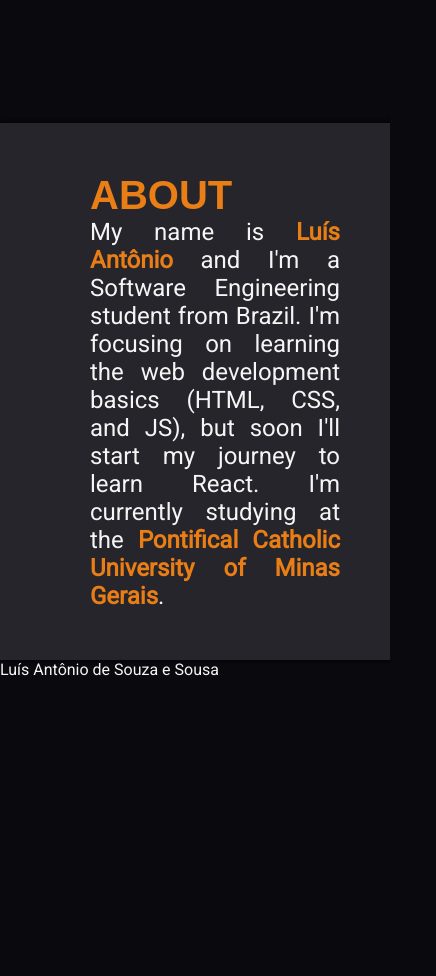
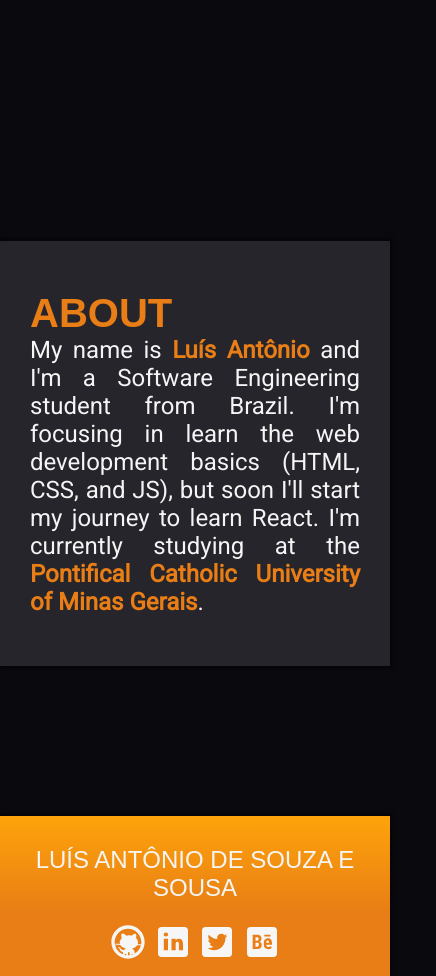
Before and after one commit to LuisAntonimo/portfolio, a website: page frontend/index.html in a window 390 px wide. Shown: the part 600-1576 px from the top of the page, 436 px wide, since content can reach past the window. Before the commit the page ends 1279 px from the top, so only its background shows below. Drawn offline with Linux system fonts and the light colour scheme; no server answers; a web font is replaced by a local one.

Commit message:
add: footer

```diff
--- a/frontend/index.html
+++ b/frontend/index.html
@@ -23,12 +23,26 @@
       </div>
       <div id="aboutTexts">
         <h2>ABOUT</h2>
-        <p>My name is <a class="aboutLink" href="http://">Luís Antônio</a>  and I'm a Software Engineering student from Brazil. I'm focusing on learning the web development basics (HTML, CSS, and JS), but soon I'll start my journey to learn React. I'm currently studying at the <a class="aboutLink" href="https://www.pucminas.br/main/Paginas/default.aspx">Pontifical Catholic University of Minas Gerais</a>.</p>
+        <p>My name is <a class="aboutLink" target="_blank" href="https://github.com/LuisAntonimo">Luís Antônio</a>  and I'm a Software Engineering student from Brazil. I'm focusing in learn the web development basics (HTML, CSS, and JS), but soon I'll start my journey to learn React. I'm currently studying at the <a class="aboutLink" target="_blank" href="https://www.pucminas.br/main/Paginas/default.aspx">Pontifical Catholic University of Minas Gerais</a>.</p>
       </div>
     </section>
   </main>
   <footer>
-    <p>Luís Antônio de Souza e Sousa</p>
+    <p>LUÍS ANTÔNIO DE SOUZA E SOUSA</p>
+    <div id="footerNav">
+      <a href="https://github.com/LuisAntonimo" target="_blank" class="footerLink">
+        <img src="./images/icons8-github.svg" class="footerIcon" alt="github">
+      </a>
+      <a href="https://www.linkedin.com/in/luis-antonio-souza/" target="_blank" class="footerLink">
+        <img src="./images/icons8-linkedin.svg" class="footerIcon" alt="linkedin">
+      </a>
+      <a href="https://twitter.com/luis_antonimo" target="_blank" class="footerLink">
+        <img src="./images/icons8-twitter.svg" class="footerIcon" alt="twitter">
+      </a>
+      <a href="https://www.behance.net/luis_antonio" target="_blank" class="footerLink">
+        <img src="./images/icons8-behance.svg" class="footerIcon" alt="behance">
+      </a>
+    </div>
   </footer>
 </body>
 </html>
--- a/frontend/styles/index.css
+++ b/frontend/styles/index.css
@@ -34,10 +34,13 @@
 }
 
 #title {
-  font-size: 5em;
+  font-size: 6em;
+  font-weight: normal;
 }
 
 #sub-title {
+  font-size: 3em;
+  font-weight: normal;
   color: var(--orange-01);
 }
 
@@ -45,28 +48,32 @@
 
 #about {
   background-color: var(--display-dark);
-  padding: 40px 0;
+  padding: 20px 0;
   justify-self: center;
   align-items: center;
-  margin: 0 auto;
+  margin: 150px auto;
   display: flex;
   flex-direction: row;
   box-shadow: 0px 0px 4px 2px rgba(0,0,0,0.5);
 }
 
 #aboutPicture {
-  margin-left: 40px;
+  margin: 20px;
 }
 
 #profilePicture {
   width: 100%;
   border-radius: 100%;
+  border-style: solid;
+  border-width: 10px;
+  border-color: var(--display-dark);
+  box-shadow: 0px 0px 4px 2px rgba(0,0,0,0.5);
   align-self: center;
   user-select: none;
 }
 
 #aboutTexts {
-  margin: 0 40px;
+  margin: 20px;
   padding: 10px;
 }
 
@@ -86,8 +93,49 @@
   text-decoration: none;
   color: var(--orange-01);
   font-weight: bold;
+  transition: color 0.25s;
 }
 
 .aboutLink:hover {
   color: var(--orange-02);
+  transform: color 0.25s;
 }
+
+/* =================== */
+
+footer {
+  background: var(--orange-01);
+  background: linear-gradient(0deg, var(--orange-01) 40%, var(--orange-02) 100%);
+  box-shadow: 0px 0px 4px 2px rgba(0,0,0,0.5);
+  text-align: center;
+  padding: 10px;
+  font-family: var(--rosseau);
+}
+
+footer p {
+  font-size: 1.5em;
+  margin: 20px 0;
+}
+
+.footerLink {
+  text-decoration: none;
+  margin: 10px 0;
+}
+
+.footerIcon {
+  width: 40px;
+}
+
+/* =================== */
+
+@media screen and (max-width: 1024px) {
+  #about {
+    flex-wrap: wrap;
+  }
+
+  #aboutPicture {
+    width: 50%;
+    text-align: center;
+    margin: 0 auto;
+  }
+}
```
Also changed, not shown: frontend/images/icons8-behance.svg (added), frontend/images/icons8-github.svg (added), frontend/images/icons8-linkedin.svg (added), frontend/images/icons8-twitter.svg (added).
